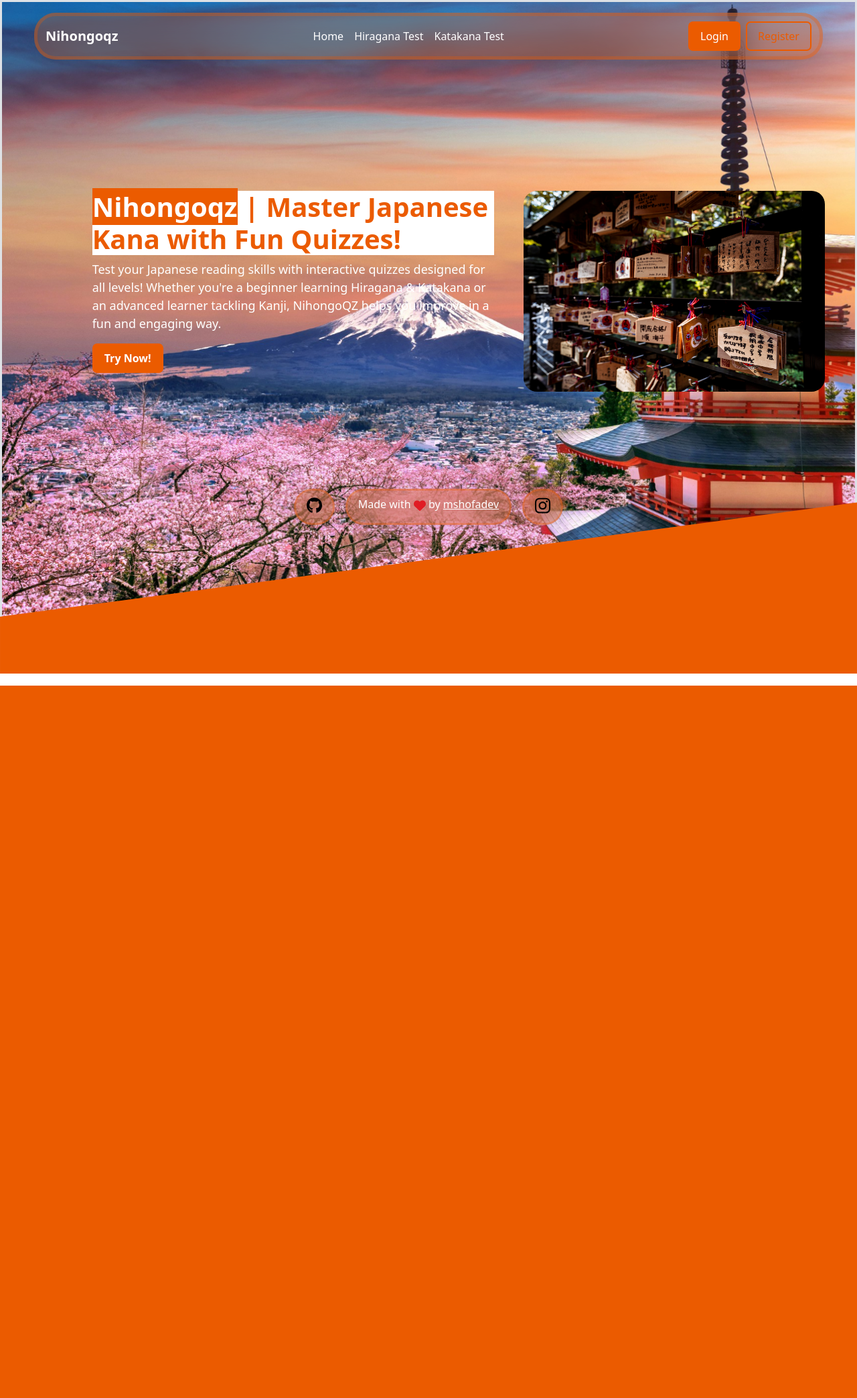
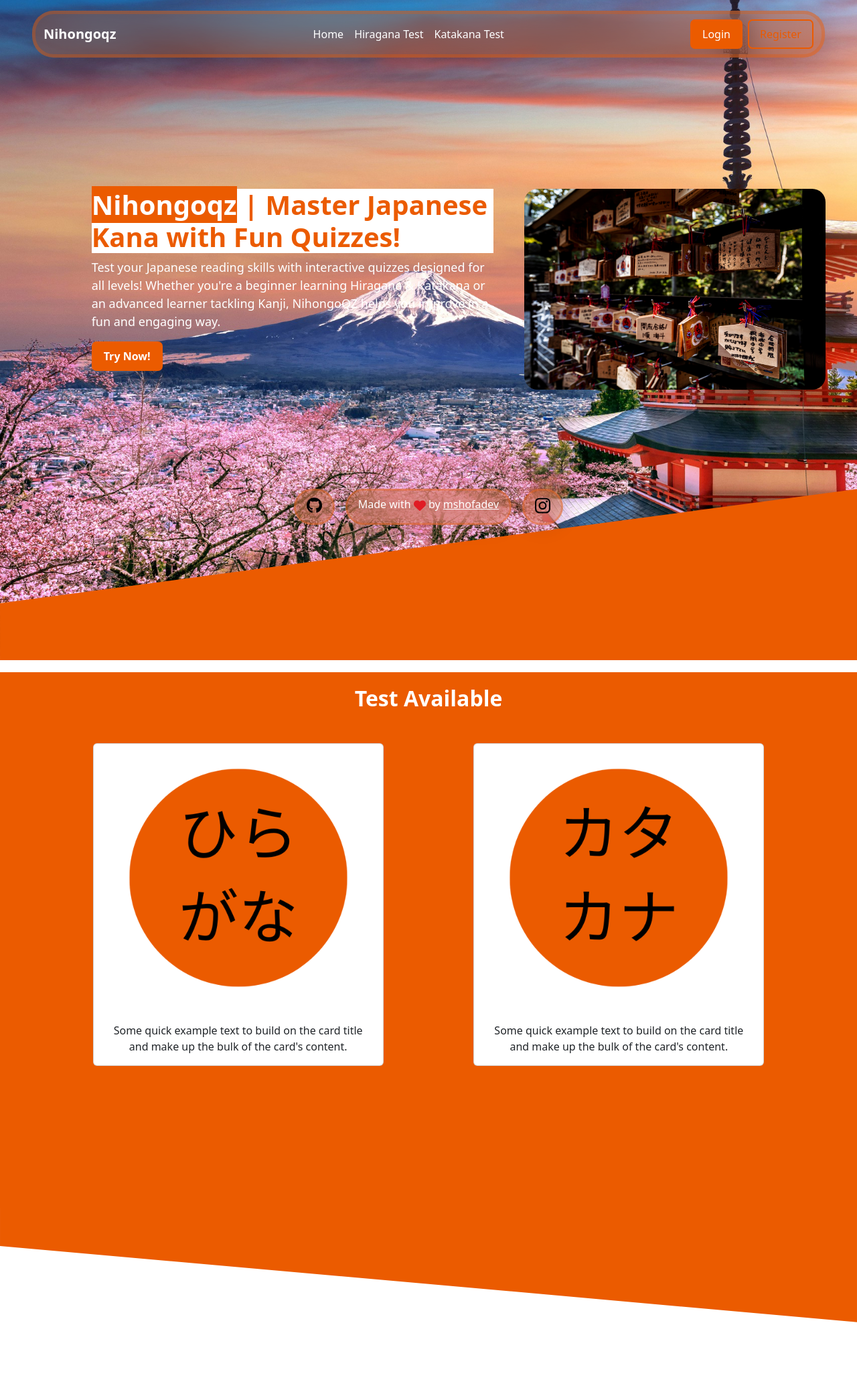
Before and after one commit to muhammad-shofa/nihongoqz, a CodeIgniter 4 app: the page made by app/Views/index.php in a window 1280 px wide. Shown: the whole page at 67% size. Before the commit the page ends 1024 px from the top, so only its background shows below. Run offline with PHP 8.4 and a stand-in for CodeIgniter, Linux system fonts and the light colour scheme; the template is opened without the code that fills it, so the values that code supplies are empty; some libraries are stand-ins or nearby versions.

Commit message:
update home page

```diff
--- a/app/Views/index.php
+++ b/app/Views/index.php
@@ -13,7 +13,7 @@
 
 <body>
     <!-- hero start -->
-    <div class="hero border border-3" id="bg-home">
+    <div class="hero mt--3" id="bg-home">
         <!-- navbar -->
         <?= view('components/navbar') ?>
         <div class="d-flex justify-content-evenly mt-5 pt-5">
@@ -26,10 +26,6 @@
                 <img src="img/japan-old-place-3.jpg" alt="image">
             </div>
         </div>
-
-        <!-- <h1>Let's test your Japanese kana skills</h1>
-        <a href="/hiragana-test">Hiragana Test</a>
-        <a href="/katakana-test">Katakana Test</a> -->
     </div>
 
     <!-- waves -->
@@ -39,8 +35,27 @@
 
     <!-- test available start -->
     <div class="test-available">
+        <h2 class="text-center fw-bold text-white">Test Available</h2>
+        <div class="all-card d-flex flex-wrap gap-3 justify-content-evenly mt-5 text-center">
+        <div class="card">
+                <img src="img/hiragana.png" class="card-img-top" alt="Katakana Img">
+                <div class="card-body">
+                    <p class="card-text">Some quick example text to build on the card title and make up the bulk of the card's content.</p>
+                </div>
+            </div>
+            <div class="card">
+                <img src="img/katakana.png" class="card-img-top" alt="Katakana Img">
+                <div class="card-body">
+                    <p class="card-text">Some quick example text to build on the card title and make up the bulk of the card's content.</p>
+                </div>
+            </div>
+        </div>
+    </div>
 
-    </div>
+    <!-- waves -->
+    <svg xmlns="http://www.w3.org/2000/svg" viewBox="0 0 1440 320">
+        <path fill="#EB5B00" fill-opacity="1" d="M0,64L1440,192L1440,0L0,0Z"></path>
+    </svg>
 
     <!-- footer -->
     <?= view('components/footer') ?>
--- a/public/css/style.css
+++ b/public/css/style.css
@@ -4,14 +4,8 @@
     --text-color: #ffffff;
 }
 
-/* body {
-    background-color: var(--primary);
-} */
-
 nav {
     min-height: 70px;
-    /* background-color: var(--bg-gray); */
-    /* background-color: #EB5B00; */
        /* From https://css.glass */
        background: rgba(235, 91, 0, 0.25);
        border-radius: 16px;
@@ -22,15 +16,10 @@ nav {
 }
 
 footer .footer-content {
-    /* height: max-content; */
-    /* min-height: 60px; */
     min-width: max-content;
     max-width: 300px;
-    /* position: fixed; */
-    /*background-color: var(--bg-gray);
-    *//*background-color: #EB5B00;
-    *//*Fromhttps:;
-    //css.glass*/background: rgba(235, 91, 0, 0.25);
+    /* Fromhttps: css.glass */
+    background: rgba(235, 91, 0, 0.25);
     /* border-radius: 16px; */
     box-shadow: 0 4px 30px rgba(0, 0, 0, 0.1);
     backdrop-filter: blur(20px);
@@ -94,7 +83,6 @@ footer .footer-content {
 }
 
 .btn-nav-login:hover {
-    /* background-color: var(--secondary); */
     background: none;
     color: var(--primary);
 }
@@ -126,9 +114,11 @@ footer .footer-content {
     background-repeat: no-repeat;
 }
 
-
 .hero {
     min-height: 1000px;
+    margin-top: -20px;
+    padding-top: 20px;
+    /* border: 5px solid red; */
 }
 .text-hero {
     max-width: 600px;
@@ -172,6 +162,23 @@ footer .footer-content {
 .test-available {
     min-height: 800px;
     background-color: var(--primary);
+    padding: 20px;
+}
+.test-available .all-card .card {
+    width: max-content;
+    /* border: 5px solid var(--secondary); */
+}
+.test-available .all-card .card p {
+    max-width: 400px;
+}
+.test-available .all-card .card img {
+    max-width: 400px;
+    margin: 0px auto;
+    border-radius: 10px;
+    -webkit-border-radius: 10px;
+    -moz-border-radius: 10px;
+    -ms-border-radius: 10px;
+    -o-border-radius: 10px;
 }
 #bg-hiragana-test {
     background-image: url('/img/japan-old-place-1.jpg');
--- a/public/js/result.js
+++ b/public/js/result.js
@@ -31,7 +31,6 @@ $(document).ready(function () {
         let kana_type = localStorage.getItem('kana_type');
         let true_answer = localStorage.getItem('user_true_answer');
         let false_answer = localStorage.getItem('user_false_answer');
-
         return $.ajax({
             url: '/save-result-test',
             type: 'POST',
```
Also changed, not shown: public/img/hiragana-2.png (added), public/img/hiragana.png (added), public/img/katakana-2.png (added), public/img/katakana.png (added).
